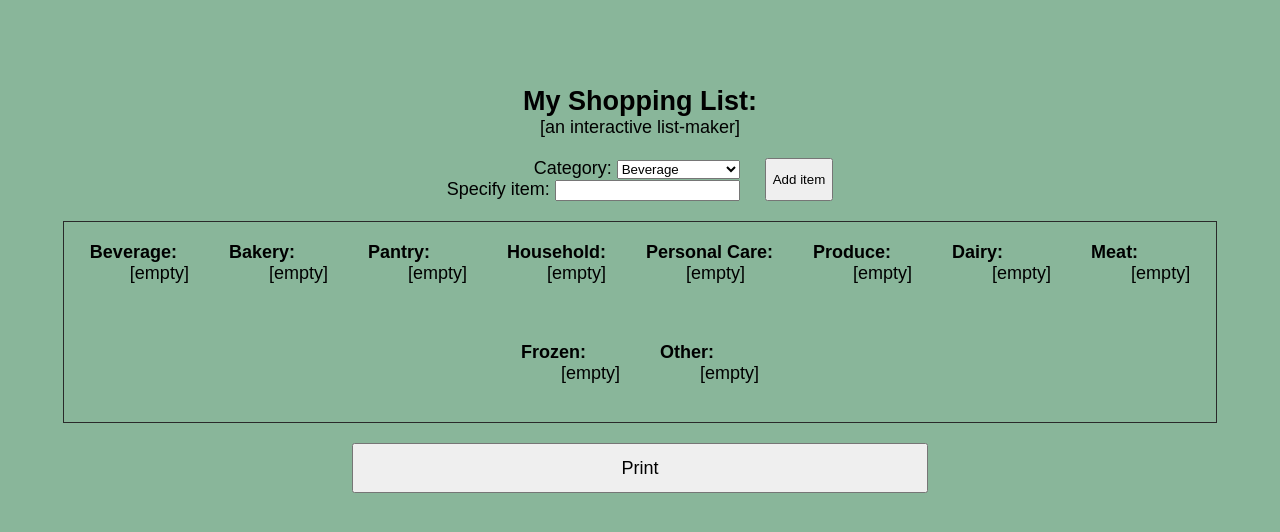
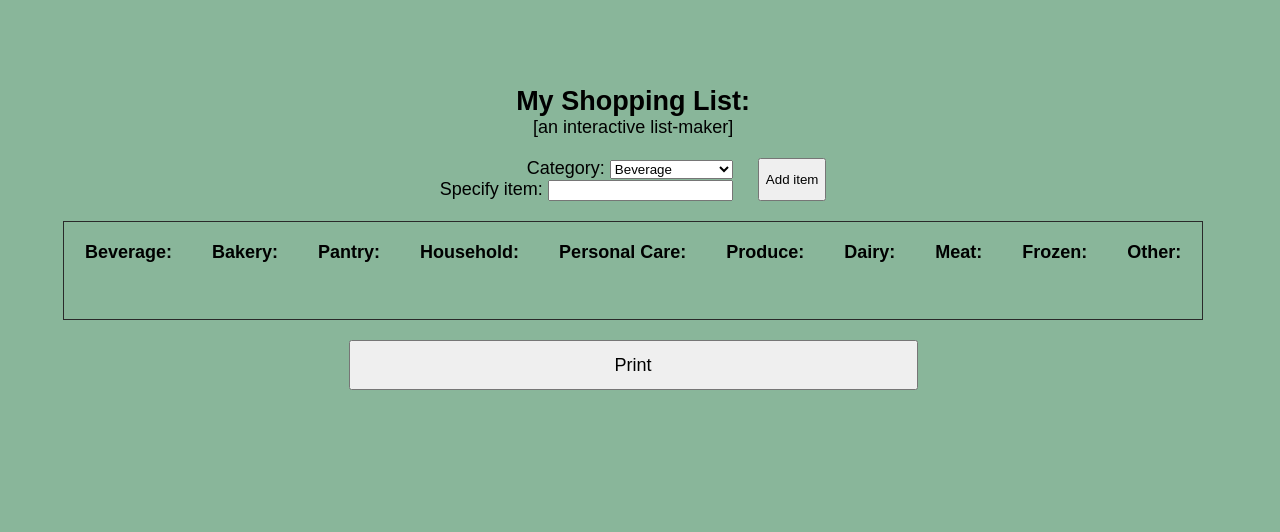
Before and after one commit to moserc/WebDev-CP1, a plain HTML site: page CP2/shopping-list.html in a window 1280 px wide. Drawn offline with Linux system fonts and the light colour scheme; a web font is replaced by a local one.

Commit message:
design change

```diff
--- a/CP2/shopping-list.html
+++ b/CP2/shopping-list.html
@@ -52,46 +52,54 @@
     <section id = 'result'>
       <dl class="beverage">
         <dt>Beverage:</dt>
-        <dd>[empty]</dd>
+        <ul>
+        </ul>
       </dl>
       <dl class="bakery">
         <dt>Bakery:</dt>
-        <dd>[empty]</dd>
+        <ul>
+        </ul>
       </dl>
       <dl class="pantry">
         <dt>Pantry:</dt>
-        <dd>[empty]</dd>
+        <ul>
+        </ul>
       </dl>
       <dl class="household">
         <dt>Household:</dt>
-        <dd>[empty]</dd>
+        <ul>
+        </ul>
       </dl>
       <dl class="personal">
         <dt>Personal Care:</dt>
-        <dd>[empty]</dd>
+        <ul>
+        </ul>
       </dl>
       <dl class="produce">
         <dt>Produce:</dt>
-        <dd>[empty]</dd>
+        <ul>
+        </ul>
       </dl>
       <dl class="dairy">
         <dt>Dairy:</dt>
-        <dd>[empty]</dd>
+        <ul>
+        </ul>
       </dl>
       <dl class="meat">
         <dt>Meat:</dt>
-        <dd>[empty]</dd>
+        <ul>
+        </ul>
       </dl>
       <dl class="frozen">
         <dt>Frozen:</dt>
-        <dd>[empty]</dd>
+        <ul>
+        </ul>
       </dl>
       <dl class="other">
         <dt>Other:</dt>
-        <dd>[empty]</dd>
+        <ul>
+        </ul>
       </dl>
-      <br>
-
     </section>
     <button id="print">Print</button>
   </body>
--- a/CP2/styles.css
+++ b/CP2/styles.css
@@ -17,6 +17,7 @@ body {
   align-items: center;
   flex-flow: column;
   min-width: fit-content;
+  max-width: fit-content;
 }
 
 hgroup h1 {
```
